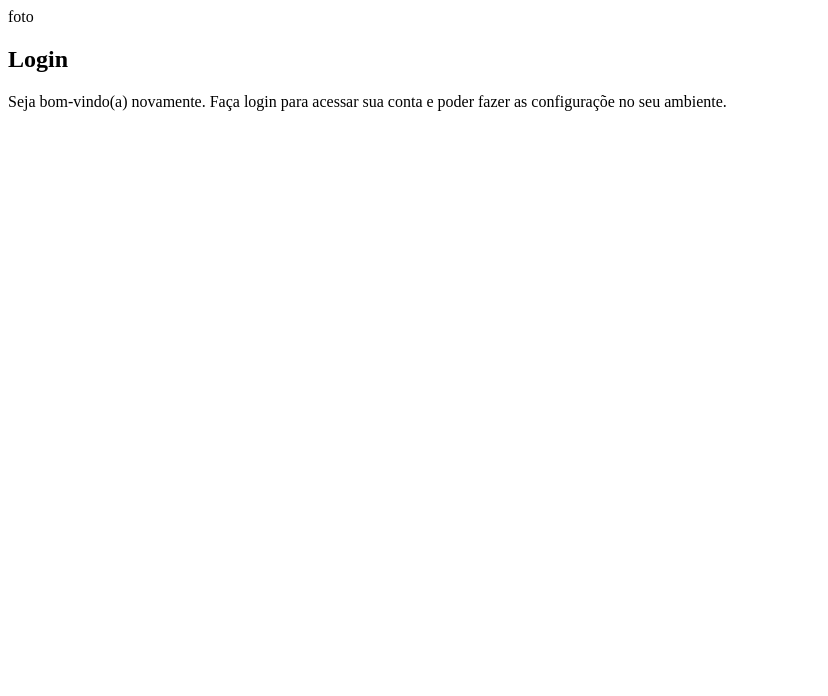
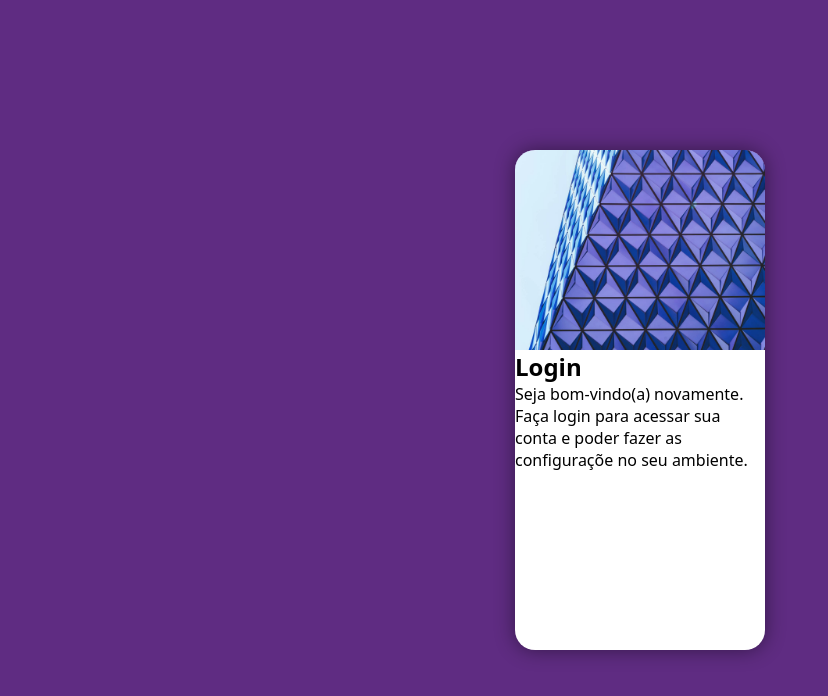
Before and after one commit to Lucas-Nascimento1809/projeto-login, a plain HTML site: page index.html in a window 1280 px wide. Shown: the whole page, without its empty margins (0-828 px from the left). Drawn offline with Linux system fonts and the light colour scheme.

Commit message:
login para celular
Signed-off-by: Lucas Vini Nascimento <lucas.nascimento1@live.com>

```diff
--- a/estilos/style.css
+++ b/estilos/style.css
@@ -5,3 +5,50 @@
     Verde: #49a09d
     Lilás: #5f2c82
 */
+
+* {
+    font-family: system-ui, -apple-system, BlinkMacSystemFont, 'Segoe UI', Roboto, Oxygen, Ubuntu, Cantarell, 'Open Sans', 'Helvetica Neue', sans-serif;
+    padding: 0px;
+    margin: 0px;
+    box-sizing: border-box;
+}
+
+body, html  {
+    background-color: #5f2c82 ;
+    height: 100vh;
+    width: 100vw;
+}
+
+main {
+    position: relative;
+    height: 100vh;
+    width: 100vw;
+}
+
+section#login {
+    position: absolute;
+    top: 50%;
+    left: 50%;
+    transform: translate(-50%, -50%);
+    overflow: hidden;
+
+    background-color: white;
+    width: 250px;
+    height: 500px;
+    border-radius: 20px;
+    box-shadow: 0px 0px 20px rgba(0, 0, 0, 0.450);
+}
+
+section#login > div#imagem {
+    display: block;
+    background:  #5f2c82 url(../imagens/pexels-scottwebb-136205\ \(1\).jpg) no-repeat;
+    background-size: cover;
+    background-position: left bottom;
+    height: 200px;
+}
+
+saction#login > div#formulario {
+    display: block;
+    padding: 10px;
+
+}
--- a/index.html
+++ b/index.html
@@ -10,7 +10,7 @@
     <main>
         <section id="login">
             <div id="imagem">
-                foto
+
             </div>
             <div id="formulario">
                 <h1>Login</h1>
```
